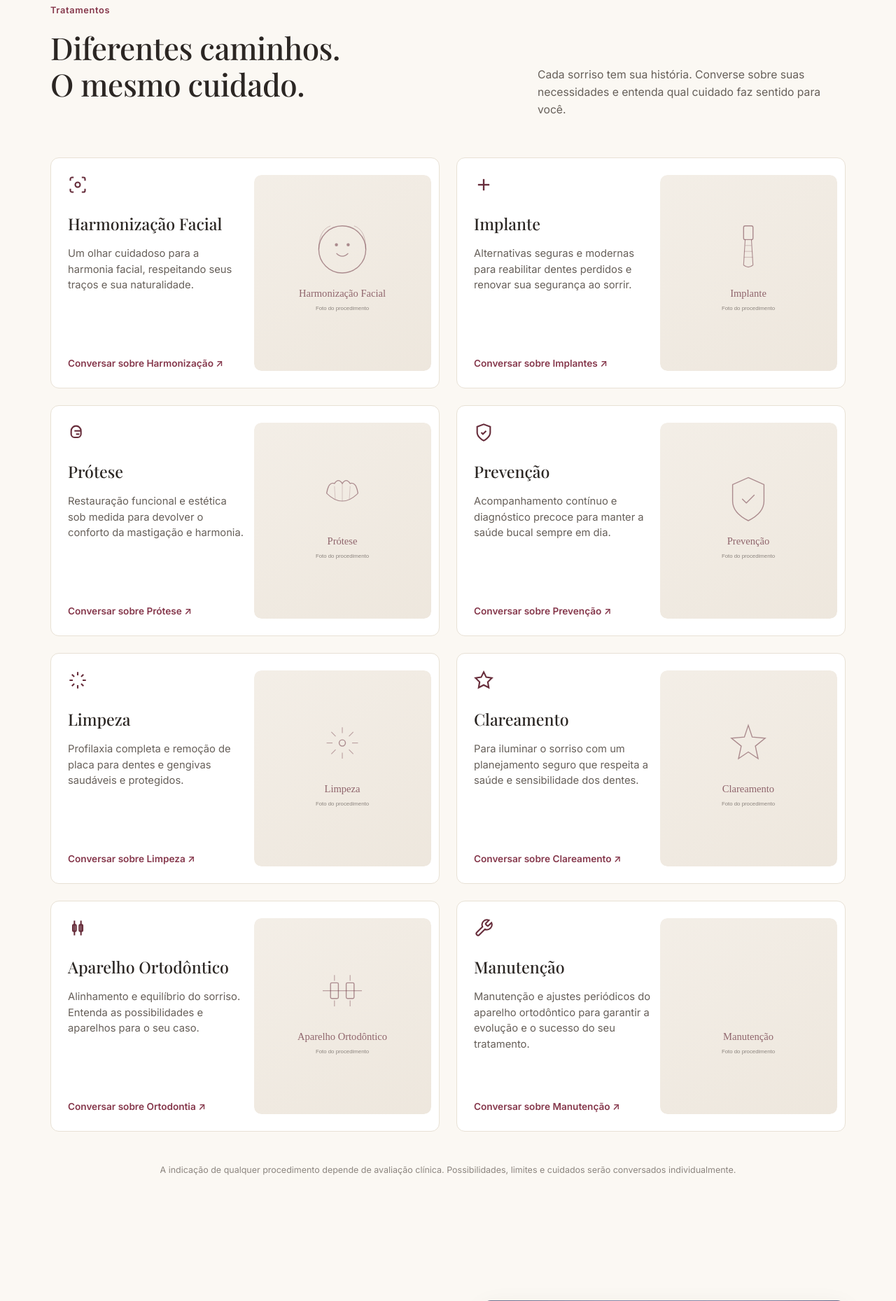
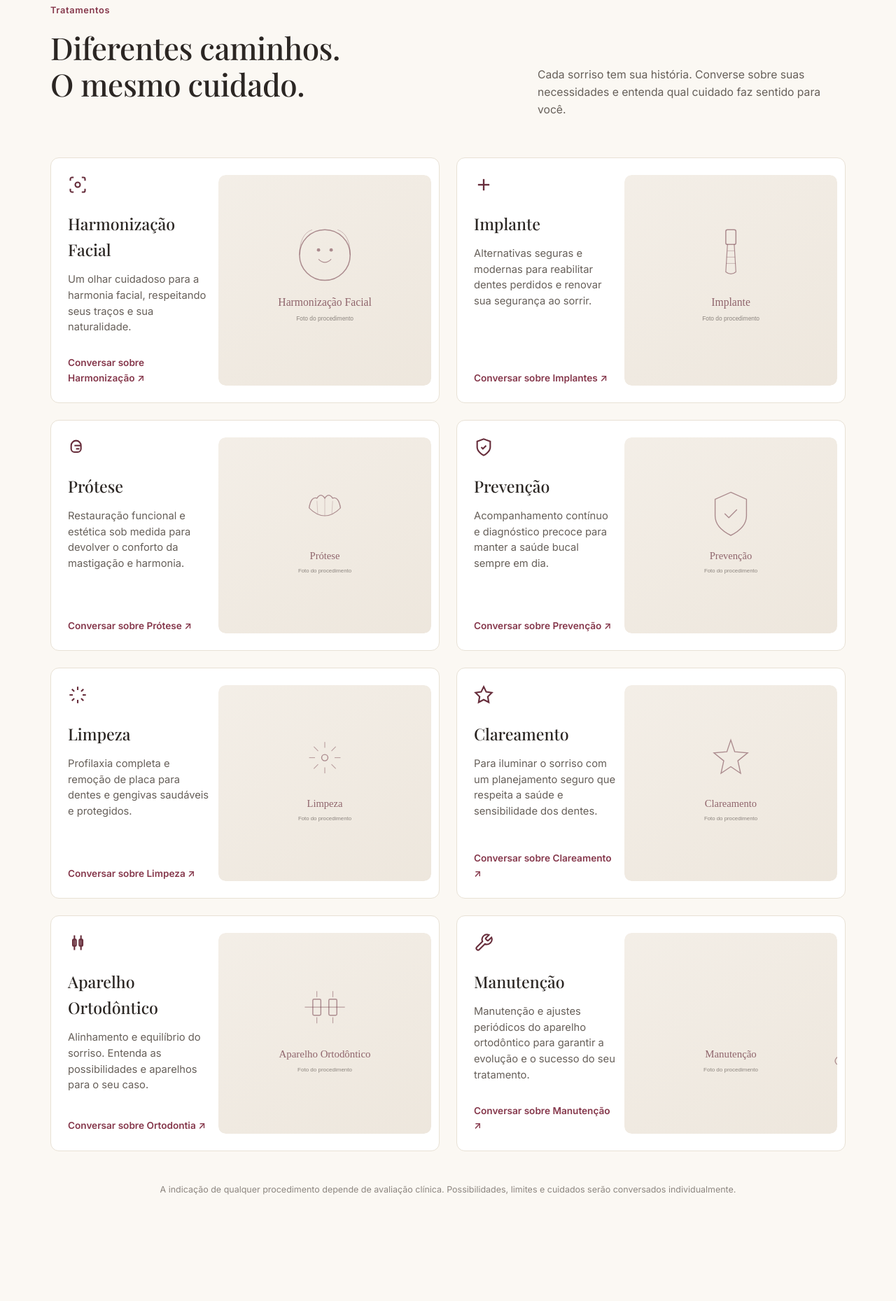
Before and after one commit to Ricardoqs20/Consultorio_Jessica, a Flask app: page / in a window 1280 px wide. Shown: the part 1591-3450 px from the top of the page at 70% size. Run offline with Flask 3, Linux system fonts and the light colour scheme; some web fonts are replaced.

Commit message:
Cards tratamento: layout 40% texto / 60% imagem

```diff
--- a/static/css/style.css
+++ b/static/css/style.css
@@ -204,7 +204,7 @@ a {
 }
 
 .treatment-photo-wrapper {
-  flex: 0 0 50%;
+  flex: 0 0 60%;
   min-height: 280px;
   border-radius: 10px;
   overflow: hidden;
@@ -431,7 +431,7 @@ a {
 }
 
 .treatment-content {
-  flex: 0 0 50%;
+  flex: 0 0 40%;
   display: flex;
   flex-direction: column;
   justify-content: center;
```
